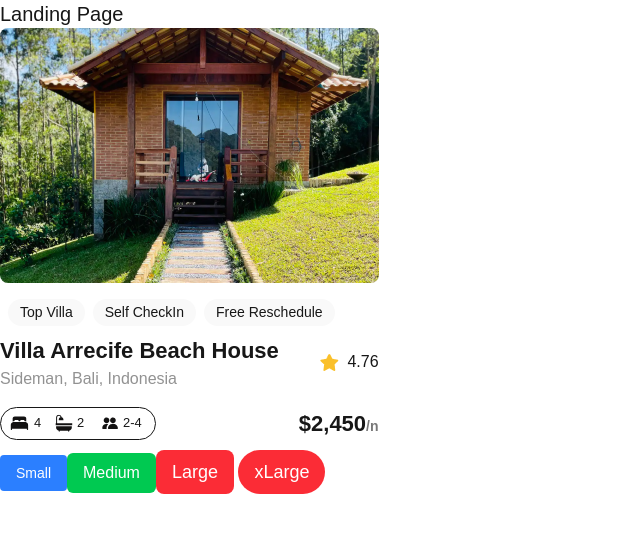
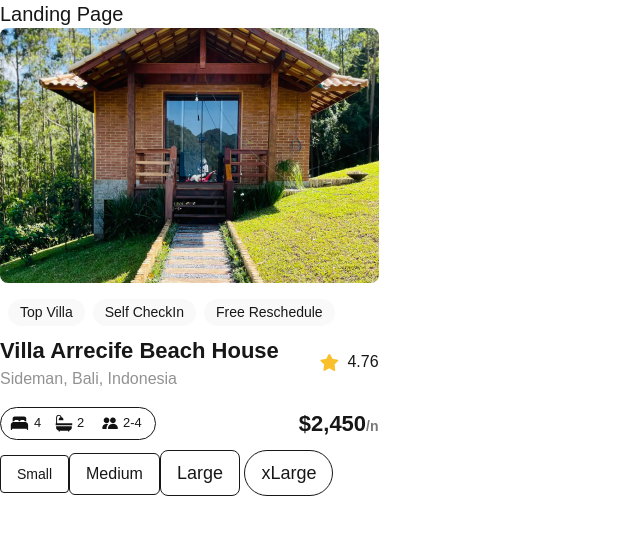
Before and after one commit to yonas-baysasaw/alx-project-0x00-setup, a Next.js app in the folder alx-project-0x00/: page /landing in a window 1280 px wide. Shown: the top 534 px of the page, without its empty margins (0-640 px from the left). Built offline with nearby package versions, Linux system fonts and the light colour scheme.

Commit message:
Using components

```diff
--- a/alx-project-0x00/pages/landing.tsx
+++ b/alx-project-0x00/pages/landing.tsx
@@ -6,19 +6,10 @@ const Landing: React.FC = () => {
     <div>
       <h1 className=" text-xl font-extralight">Landing Page</h1>
       <Card />
-      <Button
-        title="Small"
-        styles="text-sm rounded-sm bg-blue-500 text-white"
-      />
-      <Button
-        title="Medium"
-        styles="text-base rounded-md bg-green-500 text-white"
-      />
-      <Button title="Large" styles="text-lg rounded-lg bg-red-500 text-white" />{" "}
-      <Button
-        title="xLarge"
-        styles="text-lg rounded-full bg-red-500 text-white"
-      />
+      <Button title="Small" styles="text-sm rounded-sm  border" />
+      <Button title="Medium" styles="text-base rounded-md bor border" />
+      <Button title="Large" styles="text-lg rounded-lg  border" />{" "}
+      <Button title="xLarge" styles="text-lg rounded-full  border" />
     </div>
   );
 };
```
